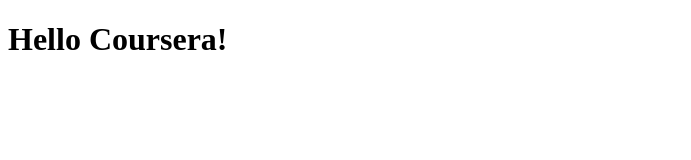
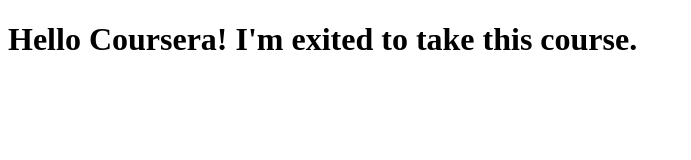
Before and after one commit to osipiosita/coursera-test, a plain HTML site: page site/index.html in a window 1280 px wide. Shown: the whole page, without its empty margins (0-691 px from the left). Drawn offline with Linux system fonts and the light colour scheme.

Commit message:
minor changes

```diff
--- a/site/index.html
+++ b/site/index.html
@@ -4,6 +4,6 @@
         <title>Hello Coursera!</title>
     </head>
     <body>
-        <h1>Hello Coursera!</h1>
+        <h1>Hello Coursera! I'm exited to take this course.</h1>
     </body>
 </html>
```
